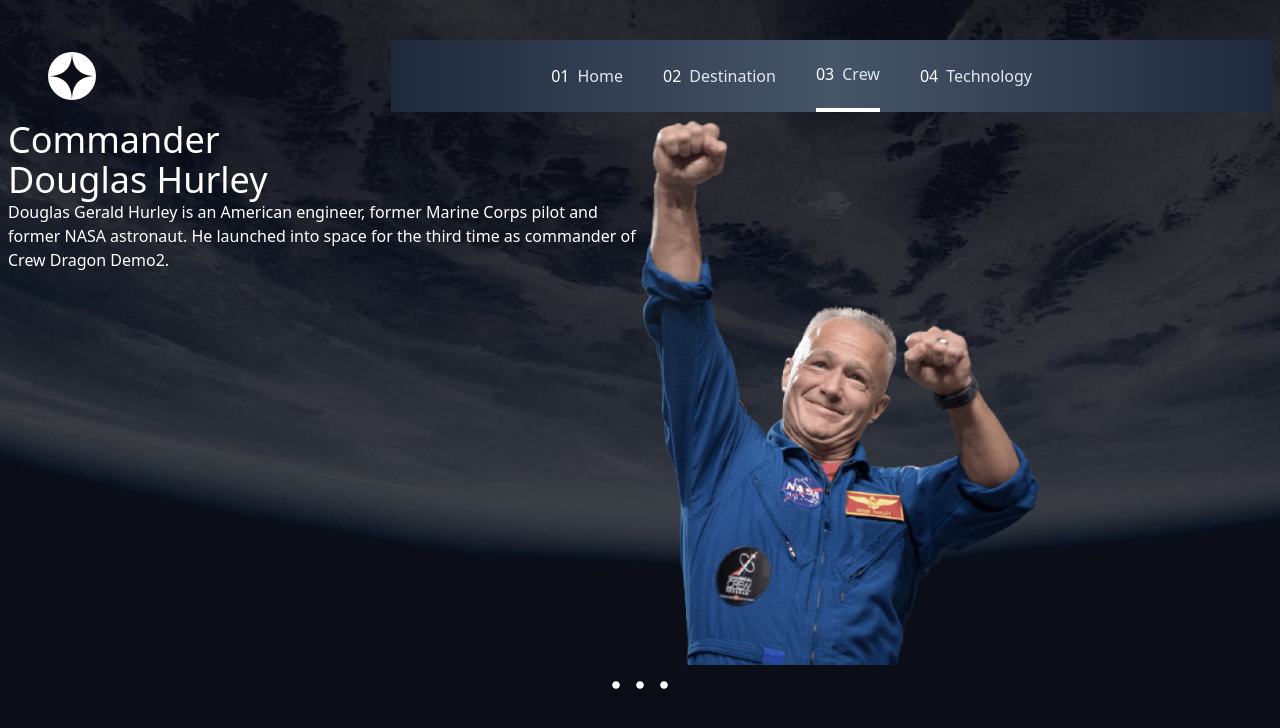
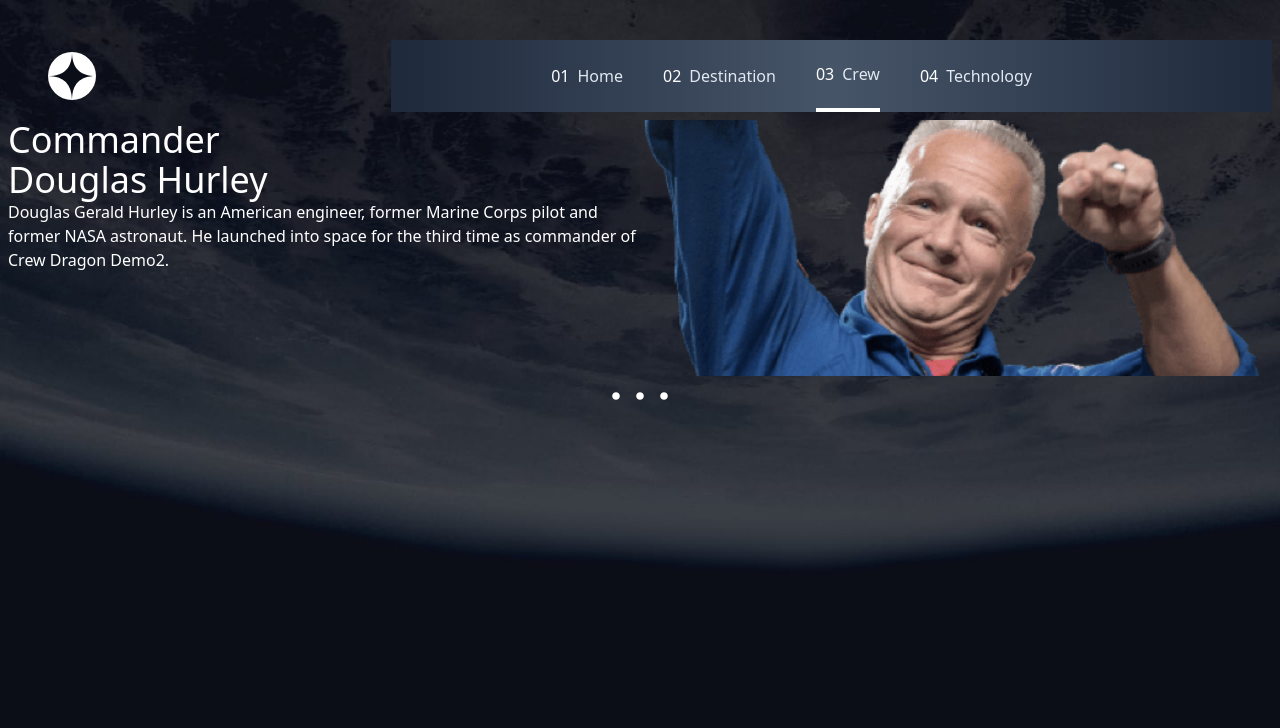
Before and after one commit to Torycd/spacetravel, a React app: page /Crew in a window 1280 px wide. Shown: the top 728 px of the page. Built offline with nearby package versions, Linux system fonts and the light colour scheme; the HTML template or start-up script is replaced by a standard one.

Commit message:
my brother

```diff
--- a/src/Pages/Crew.jsx
+++ b/src/Pages/Crew.jsx
@@ -46,6 +46,8 @@
   const gotoSlide = (slideIndex) => {
     setCurrentIndex(slideIndex);
   };
+
+  setInterval(nextSlide, 5000000);
   return (
     <div className="flex flex-col my-18 mx-2 text-white">
       <div className="flex group">
@@ -58,7 +60,7 @@
           <img
             src={slides[currentIndex].url}
             alt={slides[currentIndex].name}
-            width={400}
+            className="w-full h-64 object-cover"
           />
         </div>
         {/* side buttons */}
--- a/src/components/UI/Carousel.jsx
+++ /dev/null
@@ -1,21 +0,0 @@
-import PropTypes from "prop-types";
-
-const Carousel = ({ slides }) => {
-  return (
-    <div className="overflow-hidden z-50 text-white">
-      <div className="flex">
-        {slides.map((s) => (
-          <div key={s.name} className="flex o justify-center m-2">
-
-          </div>
-        ))}
-      </div>
-    </div>
-  );
-};
-
-Carousel.propTypes = {
-  slides: PropTypes.arrayOf(PropTypes.object).isRequired,
-};
-
-export default Carousel;
```
